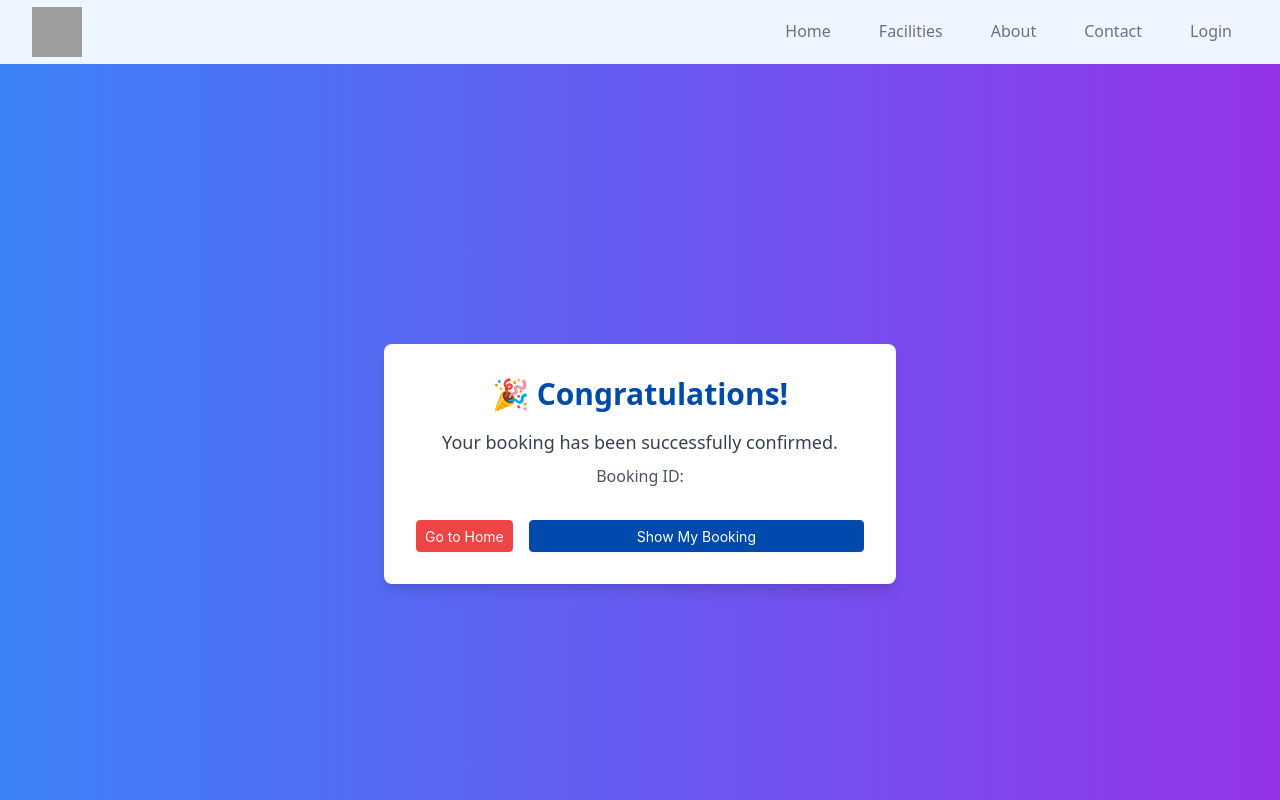
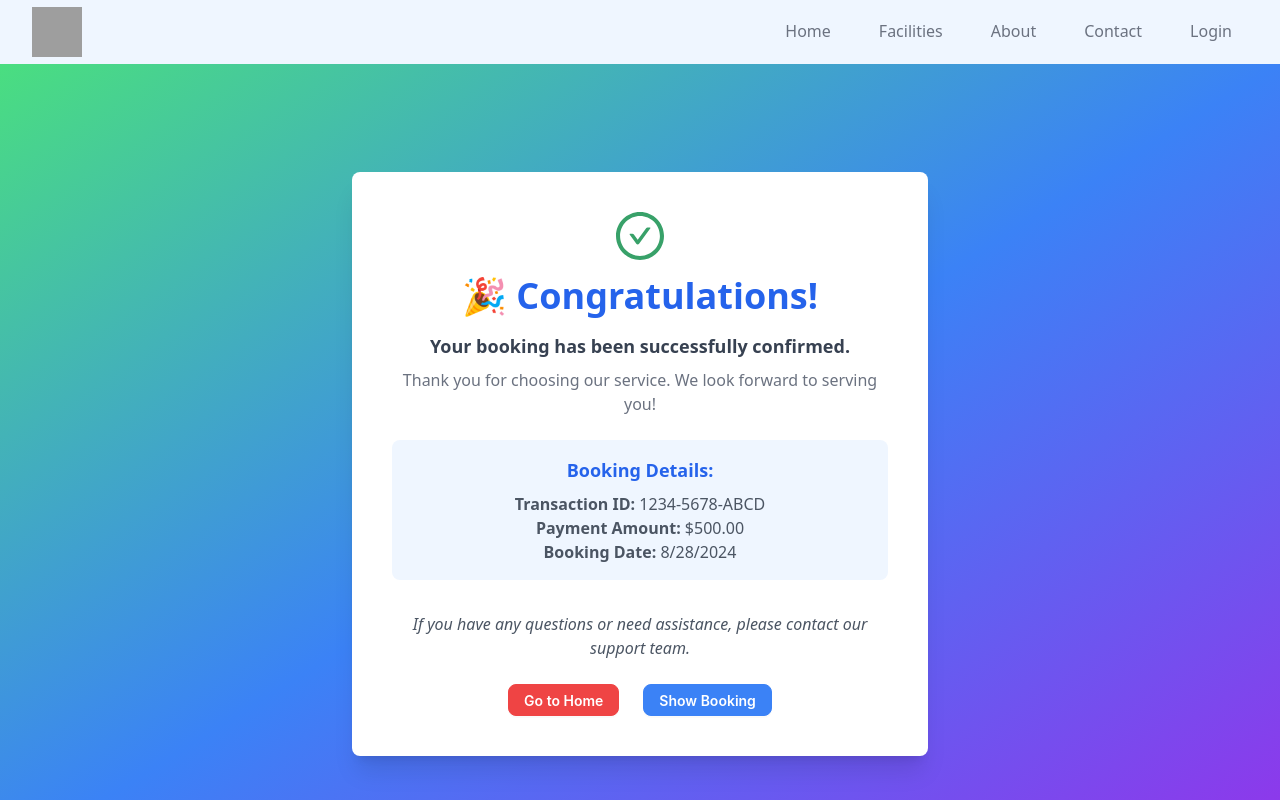
Before and after one commit to hrhabib07/sports-booking-facility-frontend, a React (Vite) app: page /successful-booking in a window 1280 px wide. Shown: the top 800 px of the page. Built offline with nearby package versions, Linux system fonts and the light colour scheme; grey boxes are pictures that could not be loaded.

Commit message:
payemnt updated

```diff
--- a/src/components/ui/Footer/Footer.tsx
+++ b/src/components/ui/Footer/Footer.tsx
@@ -7,7 +7,7 @@ import {
 
 const Footer = () => {
   return (
-    <footer className="bg-custom-blue text-white py-10">
+    <footer className="bg-custom-blue h-52 text-white py-10">
       <div className="md:max-w-7xl mx-auto">
         <div className="container mx-auto px-4 grid grid-cols-1 md:grid-cols-3 gap-8">
           {/* Logo and Description */}
--- a/src/pages/BookingConfirmationPage.tsx
+++ b/src/pages/BookingConfirmationPage.tsx
@@ -30,10 +30,10 @@ const BookingConfirmationPage = () => {
       window.location.href = result.data.payment_url; // Redirect to payment URL
 
       // Optional navigation after successful booking
-      toast.success("Your booking is successful.");
-      navigate("/successful-booking", {
-        state: { bookingId: result?.data?._id },
-      });
+      // toast.success("Your booking is successful.");
+      // navigate("/successful-booking", {
+      //   state: { bookingId: result?.data?._id },
+      // });
     } catch (err) {
       toast.error("Something went wrong");
       console.error(err);
--- a/src/pages/BookingPage.tsx
+++ b/src/pages/BookingPage.tsx
@@ -127,6 +127,7 @@ const BookingPage = () => {
   };
 
   return (
+    <div className="max-w-7xl mx-auto min-h-[calc(100vh-17rem)]">
       <div className="grid grid-cols-1 md:grid-cols-2 gap-6 p-4">
         <div className="flex flex-col gap-6">
           <Space direction="vertical" className="w-full">
@@ -160,7 +161,9 @@ const BookingPage = () => {
         </div>
         <div className="p-4">
           {availableSlots.length ? (
-          <p className="my-2 text-lg font-medium">Please select a time slot:</p>
+            <p className="my-2 text-lg font-medium">
+              Please select a time slot:
+            </p>
           ) : (
             <p className="text-red-400 my-2 text-lg font-medium">
               Please select a facility and date first.
@@ -199,6 +202,7 @@ const BookingPage = () => {
           </div>
         </div>
       </div>
+    </div>
   );
 };
 
--- a/src/pages/SuccessfulBooking.tsx
+++ b/src/pages/SuccessfulBooking.tsx
@@ -1,31 +1,60 @@
 import { Button } from "antd";
-import { Link, useLocation } from "react-router-dom";
+import { Link } from "react-router-dom";
+import { CheckCircleOutlined } from "@ant-design/icons";
 
 const SuccessfulBooking = () => {
-  const location = useLocation();
-  const { bookingId } = location.state || {};
+  return (
+    <div className="flex flex-col justify-center items-center min-h-screen bg-gradient-to-br from-green-400 via-blue-500 to-purple-600 p-4 text-white">
+      <div className="bg-white rounded-lg shadow-xl p-10 max-w-xl w-full text-center transform transition-transform hover:scale-105">
+        <CheckCircleOutlined style={{ fontSize: "3rem", color: "#38a169" }} />
 
-  return (
-    <div className="flex flex-col justify-center items-center min-h-screen bg-gradient-to-r p-4 from-blue-500 to-purple-600 text-white">
-      <div className="bg-white rounded-lg shadow-lg p-8 max-w-lg w-full text-center">
-        <h1 className="text-3xl font-bold text-custom-blue mb-4">
+        <h1 className="text-4xl font-extrabold text-blue-600 mb-4 mt-4">
           🎉 Congratulations!
         </h1>
-        <p className="text-lg font-medium text-gray-700">
+        <p className="text-lg font-semibold text-gray-700 mb-2">
           Your booking has been successfully confirmed.
         </p>
-        <p className="text-md text-gray-600 mt-2">
-          Booking ID: <span className="font-semibold">{bookingId}</span>
+        <p className="text-base text-gray-500 mb-6">
+          Thank you for choosing our service. We look forward to serving you!
         </p>
-        <div className="mt-8 flex justify-between gap-4">
+
+        <div className="bg-blue-50 rounded-lg p-4 mb-8">
+          <h2 className="text-lg font-semibold text-blue-600 mb-2">
+            Booking Details:
+          </h2>
+          <p className="text-gray-600">
+            <strong>Transaction ID:</strong> 1234-5678-ABCD
+          </p>
+          <p className="text-gray-600">
+            <strong>Payment Amount:</strong> $500.00
+          </p>
+          <p className="text-gray-600">
+            <strong>Booking Date:</strong> {new Date().toLocaleDateString()}
+          </p>
+        </div>
+
+        <div className="text-gray-600 italic mb-6">
+          If you have any questions or need assistance, please contact our
+          support team.
+        </div>
+
+        <div className="mt-6 flex justify-center gap-6">
           <Link to={"/home"}>
-            <Button className="w-full bg-red-500 text-white p-2 rounded hover:text-red-500 hover:bg-white border border-red-500 transition-all duration-300">
+            <Button
+              className="w-full bg-red-500 text-white py-2 rounded-lg font-semibold hover:text-red-500 hover:bg-white border border-red-500 transition-all duration-300"
+              style={{ maxWidth: "200px" }}
+            >
               Go to Home
             </Button>
           </Link>
-          <Button className="w-full bg-custom-blue text-white p-2 rounded hover:text-custom-blue hover:bg-white border border-custom-blue transition-all duration-300">
-            <Link to={"/user-dashboard/my-booking"}>Show My Booking</Link>
-          </Button>
+          <Link to={"/user-dashboard/my-booking"}>
+            <Button
+              className="w-full bg-blue-500 text-white py-2 rounded-lg font-semibold hover:text-blue-500 hover:bg-white border border-blue-500 transition-all duration-300"
+              style={{ maxWidth: "200px" }}
+            >
+              Show Booking
+            </Button>
+          </Link>
         </div>
       </div>
     </div>
```
Lines whose indentation alone changed are shown as unchanged.
